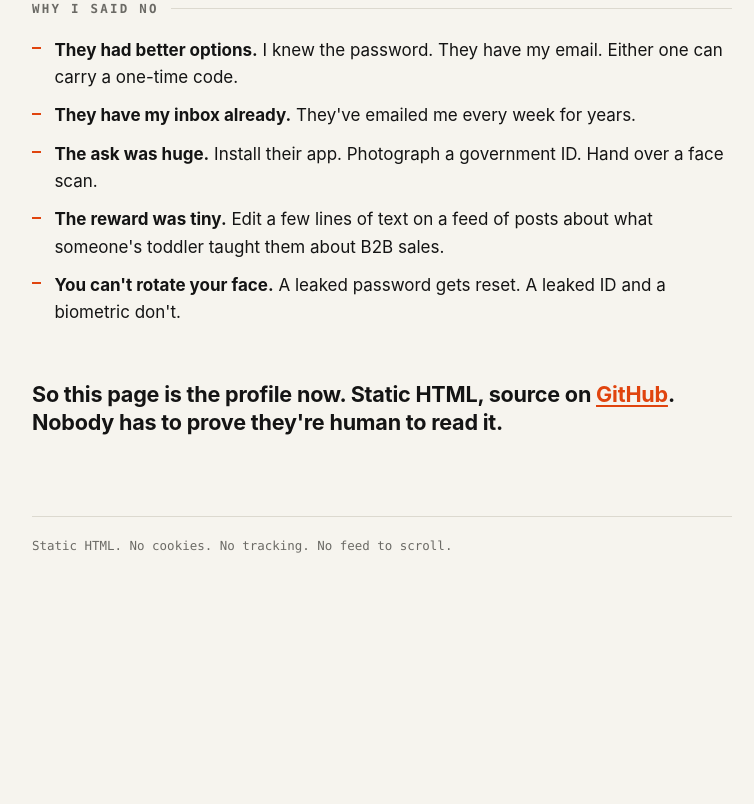
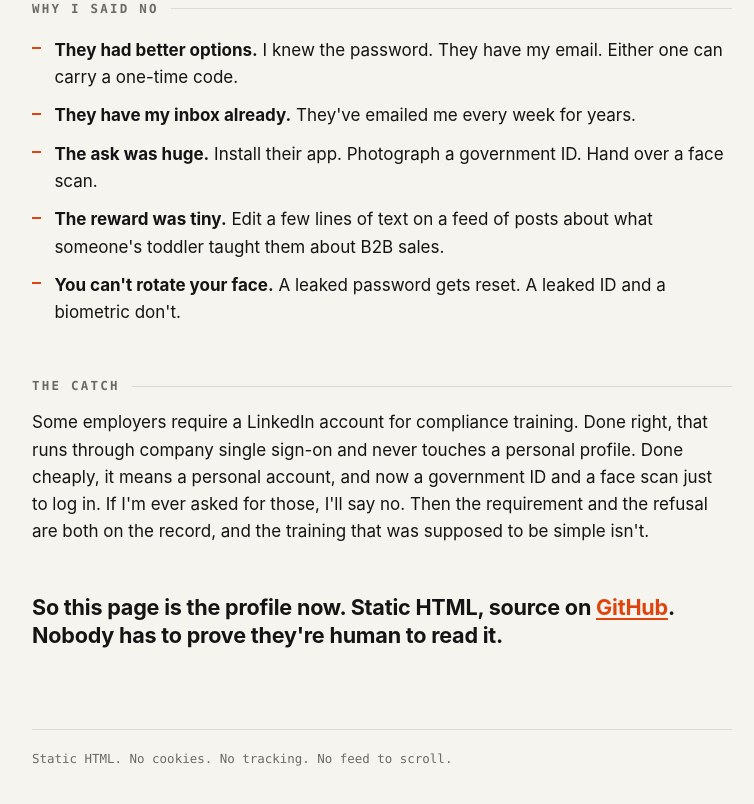
Before and after one commit to jimsander/jimsander.net, a plain HTML site: page why-not-linkedin.html in a window 1280 px wide. Shown: the part 1523-2327 px from the top of the page, without its empty margins (258-1012 px from the left). Before the commit the page ends 2125 px from the top, so only its background shows below. Drawn offline with Linux system fonts and the light colour scheme.

Commit message:
Add 'The catch' section: employer-required LinkedIn without SSO

```diff
--- a/why-not-linkedin.html
+++ b/why-not-linkedin.html
@@ -59,6 +59,14 @@
         <li><strong>You can't rotate your face.</strong> A leaked password gets reset. A leaked ID and a biometric don't.</li>
       </ul>
 
+      <h2>The catch</h2>
+      <p>Some employers require a LinkedIn account for compliance training.
+      Done right, that runs through company single sign-on and never touches
+      a personal profile. Done cheaply, it means a personal account, and now a
+      government ID and a face scan just to log in. If I'm ever asked for
+      those, I'll say no. Then the requirement and the refusal are both on the
+      record, and the training that was supposed to be simple isn't.</p>
+
       <p class="closer">So this page is the profile now. Static HTML, source on
       <a href="https://github.com/jimsander/jimsander.net">GitHub</a>. Nobody
       has to prove they're human to read it.</p>
```
